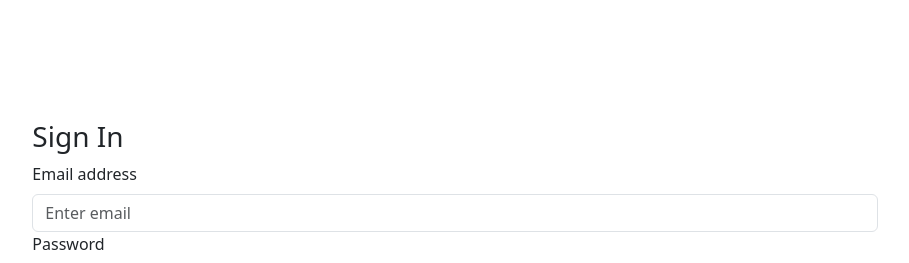
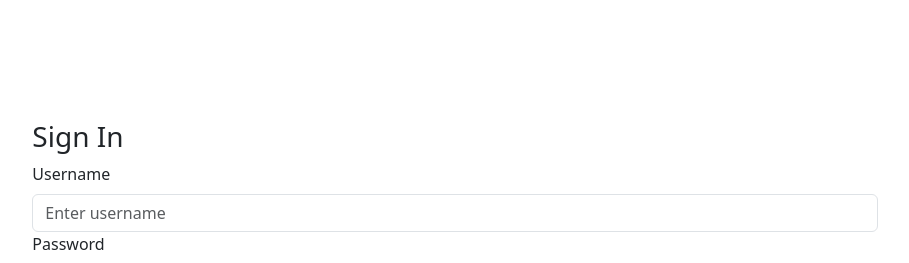
Before and after one commit to kxiside/jackiemoon-client, a React (Create React App) app: page /sign-in in a window 1280 px wide. Shown: the top 263 px of the page, without its empty margins (185-1094 px from the left). Built offline with nearby package versions, Linux system fonts and the light colour scheme.

Commit message:
product create updates, username on signup, username display for owner, adding buttons for update and delete

```diff
--- a/src/api/auth.js
+++ b/src/api/auth.js
@@ -8,6 +8,7 @@ export const signUp = (credentials) => {
 		data: {
 			credentials: {
 				email: credentials.email,
+				username: credentials.username,
 				password: credentials.password,
 				password_confirmation: credentials.passwordConfirmation,
 			},
@@ -21,7 +22,7 @@ export const signIn = (credentials) => {
 		method: 'POST',
 		data: {
 			credentials: {
-				email: credentials.email,
+				username: credentials.username,
 				password: credentials.password,
 			},
 		},
--- a/src/components/auth/SignIn.js
+++ b/src/components/auth/SignIn.js
@@ -8,7 +8,7 @@ import Form from 'react-bootstrap/Form'
 import Button from 'react-bootstrap/Button'
 
 const SignIn = (props) => {
-    const [email, setEmail] = useState('')
+    const [username, setUsername] = useState('')
     const [password, setPassword] = useState('')
 
     const navigate = useNavigate()
@@ -18,7 +18,7 @@ const SignIn = (props) => {
         console.log('the props', props)
 		const { msgAlert, setUser } = props
 
-        const credentials = {email, password}
+        const credentials = {username, password}
 
 		signIn(credentials)
 			.then((res) => {
@@ -35,7 +35,7 @@ const SignIn = (props) => {
 			)
 			.then(() => navigate('/'))
 			.catch((error) => {
-                setEmail('')
+                setUsername('')
                 setPassword('')
 				msgAlert({
 					heading: 'Sign In Failed with error: ' + error.message,
@@ -50,15 +50,15 @@ const SignIn = (props) => {
             <div className='col-sm-10 col-md-8 mx-auto mt-5'>
                 <h3>Sign In</h3>
                 <Form onSubmit={onSignIn}>
-                    <Form.Group controlId='email'>
-                        <Form.Label>Email address</Form.Label>
+                    <Form.Group controlId='username'>
+                        <Form.Label>Username</Form.Label>
                         <Form.Control
                             required
-                            type='email'
-                            name='email'
-                            value={email}
-                            placeholder='Enter email'
-                            onChange={e => setEmail(e.target.value)}
+                            type='username'
+                            name='username'
+                            value={username}
+                            placeholder='Enter username'
+                            onChange={e => setUsername(e.target.value)}
                         />
                     </Form.Group>
                     <Form.Group controlId='password'>
--- a/src/components/auth/SignUp.js
+++ b/src/components/auth/SignUp.js
@@ -18,6 +18,7 @@ const SignUp = (props) => {
 	// 		passwordConfirmation: '',
 	// 	}
 	// }
+    const [username, setUsername] = useState('')
     const [email, setEmail] = useState('')
     const [password, setPassword] = useState('')
     const [passwordConfirmation, setPasswordConfirmation] = useState('')
@@ -29,7 +30,7 @@ const SignUp = (props) => {
 
 		const { msgAlert, setUser } = props
 
-        const credentials = {email, password, passwordConfirmation}
+        const credentials = {email, username, password, passwordConfirmation}
 
 		signUp(credentials)
 			.then(() => signIn(credentials))
@@ -44,6 +45,7 @@ const SignUp = (props) => {
 			.then(() => navigate('/'))
 			.catch((error) => {
                 setEmail('')
+                setUsername('')
                 setPassword('')
                 setPasswordConfirmation('')
 				msgAlert({
@@ -60,6 +62,17 @@ const SignUp = (props) => {
             <div className='col-sm-10 col-md-8 mx-auto mt-5'>
                 <h3>Sign Up</h3>
                 <Form onSubmit={onSignUp}>
+                    <Form.Group controlId='username'>
+                        <Form.Label>User Name</Form.Label>
+                        <Form.Control
+                            required
+                            type='username'
+                            name='username'
+                            value={username}
+                            placeholder='Enter username'
+                            onChange={e => setUsername(e.target.value)}
+                        />
+                    </Form.Group>
                     <Form.Group controlId='email'>
                         <Form.Label>Email address</Form.Label>
                         <Form.Control
--- a/src/components/products/ProductShow.js
+++ b/src/components/products/ProductShow.js
@@ -1,6 +1,6 @@
 import { useState, useEffect } from 'react'
 import { useParams } from 'react-router-dom'
-import { Container, Card } from 'react-bootstrap'
+import { Container, Card, Button} from 'react-bootstrap'
 import messages from '../shared/AutoDismissAlert/messages'
 import { getProductId } from '../../api/product'
 import LoadingScreen from '../shared/load'
@@ -38,6 +38,17 @@ const ProductShow = (props) => {
                             <div>Description: { product.description }</div>
                         </Card.Text>
                     </Card.Body>
+                    <Card.Footer>
+                        {
+                          product.owner && user && product.owner.id === user.id
+                          ?
+                          <>
+                            <Button className="m-2" variant="link">Update</Button>
+                            <Button className="m-2" variant="link">Delete</Button>
+                          </>
+                          : null
+                        }
+                    </Card.Footer>
                 </Card>
             </Container>
         </>
--- a/src/components/products/ProductsIndex.js
+++ b/src/components/products/ProductsIndex.js
@@ -44,7 +44,7 @@ const ProductsIndex = (props) => {
     const productCards = products.map(product => (
         <Card key={ product._id } style={{ width: '35%', margin: 6}}>
             <Link to={`/products/${product._id}`} className='btn'>
-            <Card.Img variant="top" src="{product. image}" />
+            <Card.Img variant="top" src="" />
             <Card.Header>
 
                     { product.name }
@@ -53,6 +53,9 @@ const ProductsIndex = (props) => {
             <Card.Body>
                 <Card.Text>Category: { product.category}</Card.Text>
                 <Card.Text>Price: ${ product.price}</Card.Text>
+                { product.owner ?
+                <Card.Text>{ product.owner.username }</Card.Text>
+                : null}
             </Card.Body>
             </Link>
         </Card>
--- a/src/components/shared/AutoDismissAlert/messages.js
+++ b/src/components/shared/AutoDismissAlert/messages.js
@@ -1,8 +1,8 @@
 const messages = {
 	signUpSuccess: "Successfully registered! You've been signed in as well.",
-	signUpFailure:"Registration failed. Email may be taken, or passwords don't match.",
+	signUpFailure:"Registration failed. Username may be taken, or passwords don't match.",
 	signInSuccess: 'Welcome!',
-	signInFailure:'Failed to sign in. Check your email and password and try again.',
+	signInFailure:'Failed to sign in. Check your Username and password and try again.',
 	signOutSuccess: 'Come back soon!',
 	changePasswordSuccess: 'Password changed successfully!',
 	changePasswordFailure:'Failed to change passwords. Check your old password and try again.',
--- a/src/components/shared/Header.js
+++ b/src/components/shared/Header.js
@@ -63,7 +63,7 @@ const Header = ({ user }) => (
 		<Navbar.Collapse id='basic-navbar-nav'>
 			<Nav className='ml-auto'>
 				{user && (
-					<span className='navbar-text mr-2'>Welcome, {user.email}</span>
+					<span className='navbar-text mr-2'>Hello, {user.username}</span>
 				)}
 				{alwaysOptions}
 				{user ? authenticatedOptions : unauthenticatedOptions}
```
